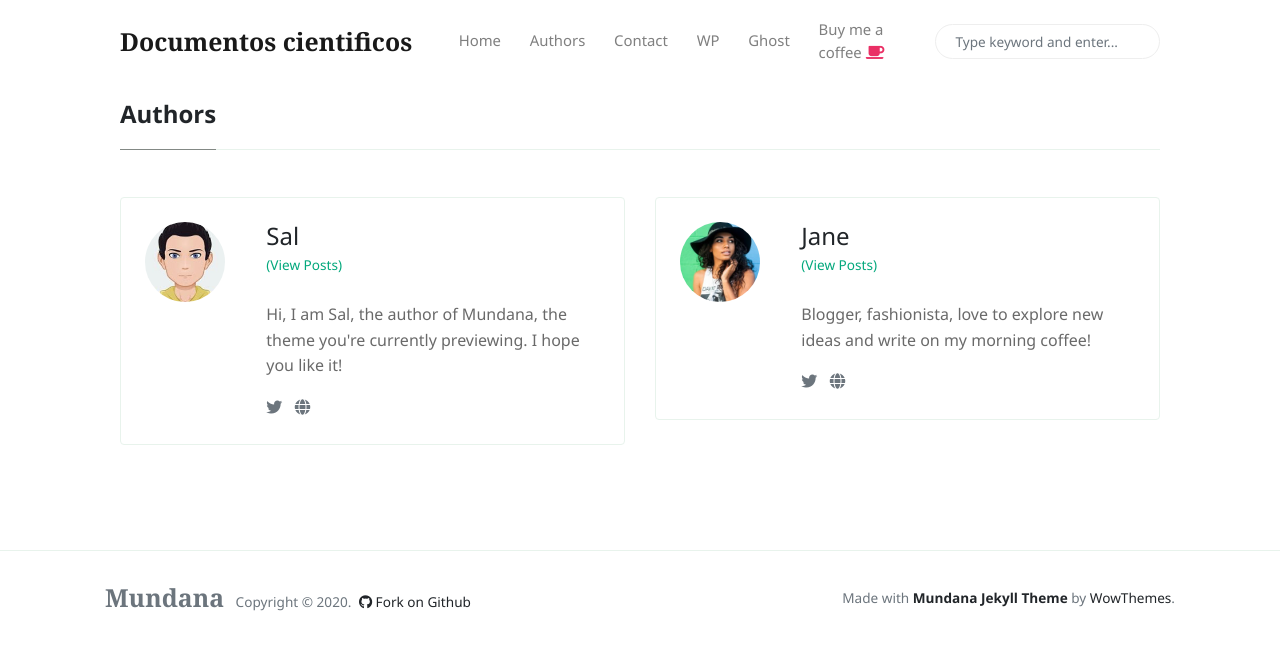
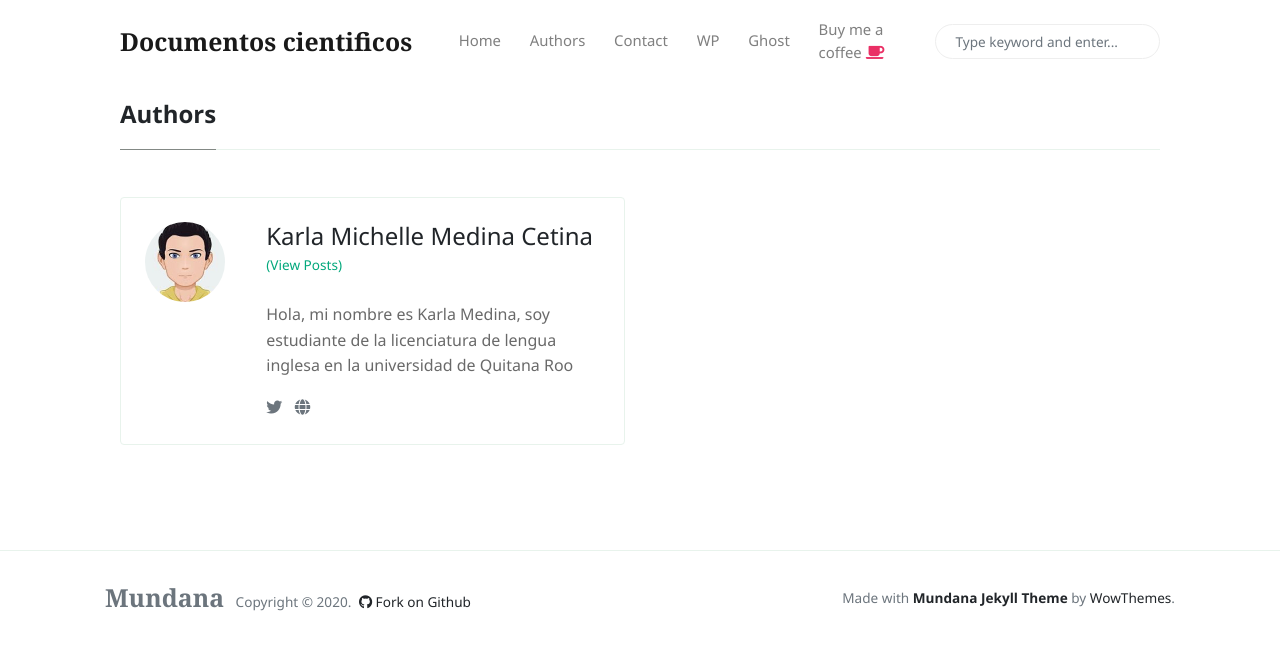
Before and after one commit to Karla-ui/materiales, a Jekyll site: the page built from _pages/authors-list.html, in a window 1280 px wide. Shown: the top 650 px of the page. Built offline with Jekyll 4.4.1, drawn with Linux system fonts in a browser that asks for light colours; nearby versions of some CDN libraries.

Commit message:
Cambio de autor

```diff
--- a/_config.yml
+++ b/_config.yml
@@ -20,20 +20,12 @@ plugins:
 
 authors:
     sal:
-      name:           Sal
-      site:           https://www.wowthemes.net
+      name:           Karla Michelle Medina Cetina
       avatar:         /assets/images/avatar1.jpg
-      bio:            "Hi, I am Sal, the author of Mundana, the theme you're currently previewing. I hope you like it!"
-      email:          wowthemesnet@gmail.com
-      twitter:        https://twitter.com/wowthemesnet
+      bio:            "Hola, mi nombre es Karla Medina, soy estudiante de la licenciatura de lengua inglesa en la universidad de Quitana Roo"
+      email:          michel_karli@hotmail.com
+      twitter:        https://twitter.com/
 
-    jane:
-      name:           Jane
-      site:           https://www.wowthemes.net
-      avatar:         /assets/images/avatar2.jpg
-      bio:            "Blogger, fashionista, love to explore new ideas and write on my morning coffee!"
-      email:          fakemail@gmail.com
-      twitter:        https://twitter.com/wowthemesnet
 
 # Defaults
 defaults:
```
